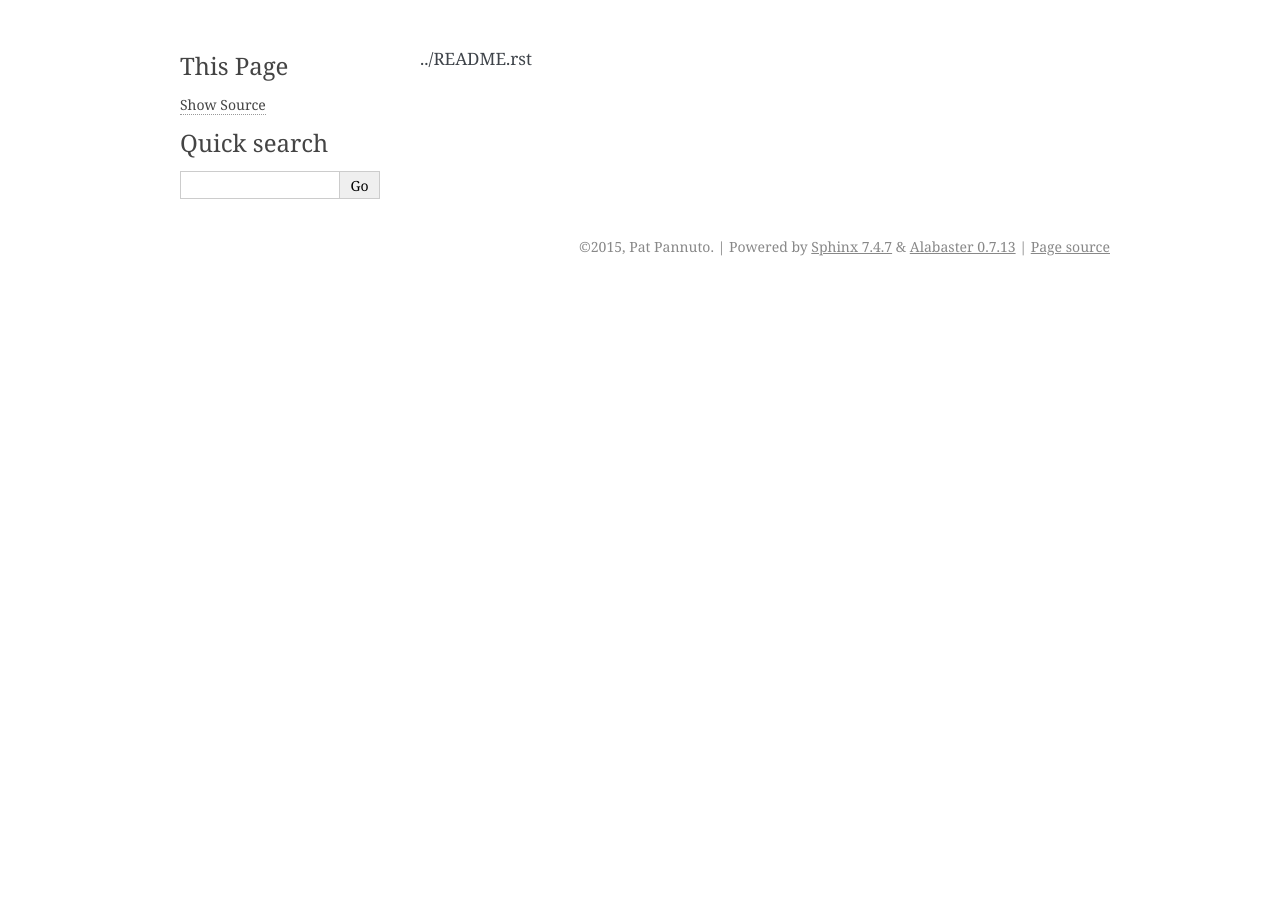
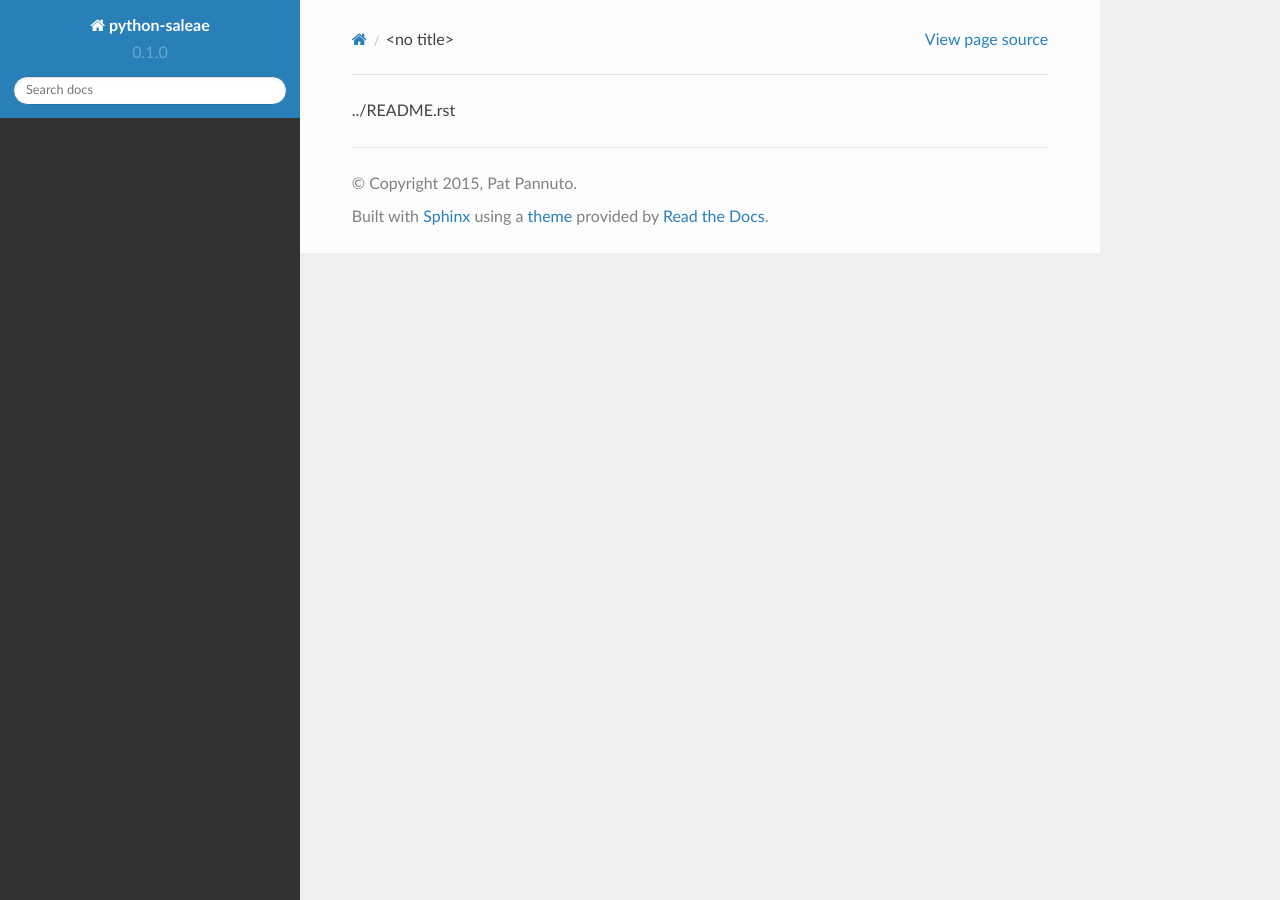
Before and after one commit to ppannuto/python-saleae, a Sphinx documentation site: the page built from docs/README.rst, in a window 1280 px wide. Built offline with Sphinx 7.4.7 and the Read the Docs theme 2.0.0, drawn with Linux system fonts in a browser that asks for light colours.

Commit message:
Use RTD theme

```diff
--- a/docs/conf.py
+++ b/docs/conf.py
@@ -115,7 +115,7 @@ todo_include_todos = False
 
 # The theme to use for HTML and HTML Help pages.  See the documentation for
 # a list of builtin themes.
-html_theme = 'alabaster'
+html_theme = 'sphinx_rtd_theme'
 
 # Theme options are theme-specific and customize the look and feel of a theme
 # further.  For a list of options available for each theme, see the
--- a/docs/index.rst
+++ b/docs/index.rst
@@ -7,5 +7,8 @@
 
 ----------
 
+The Saleae class
+----------------
+
 .. autoclass:: saleae.Saleae
     :members:
```
